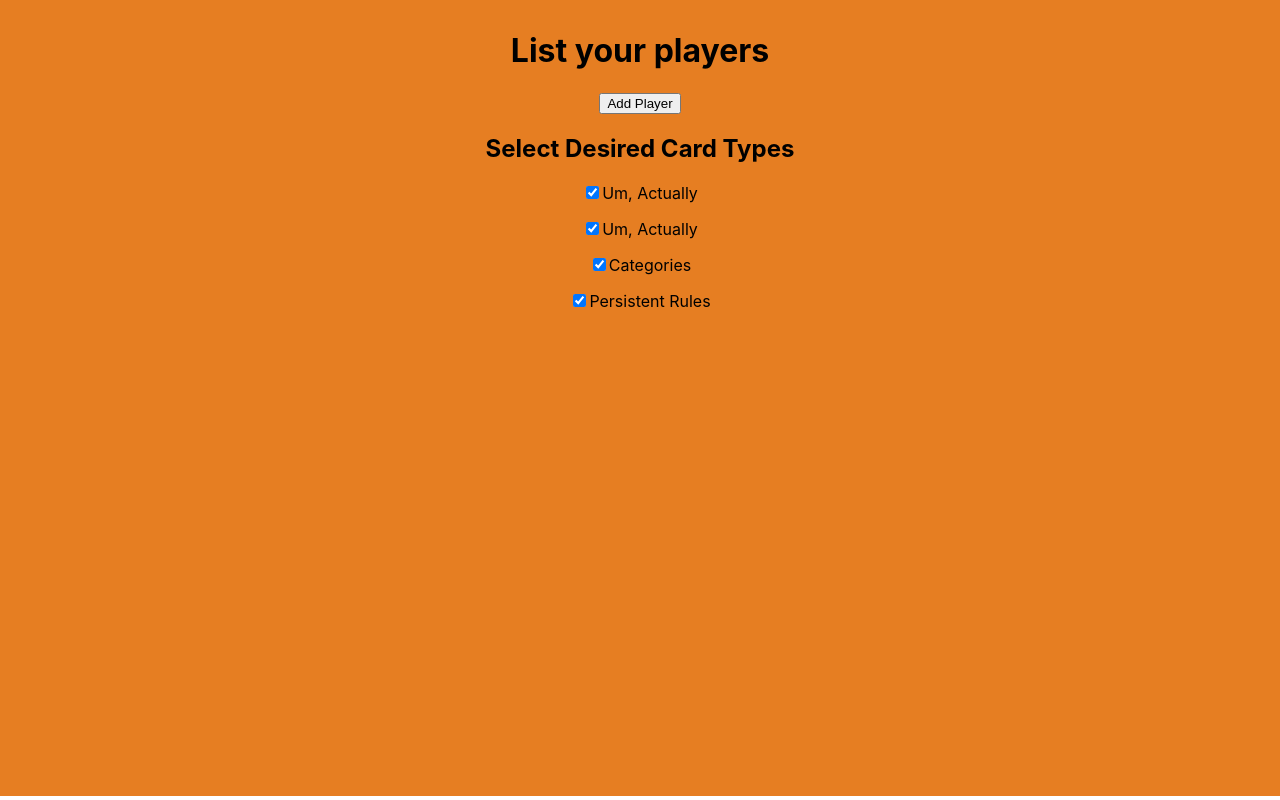
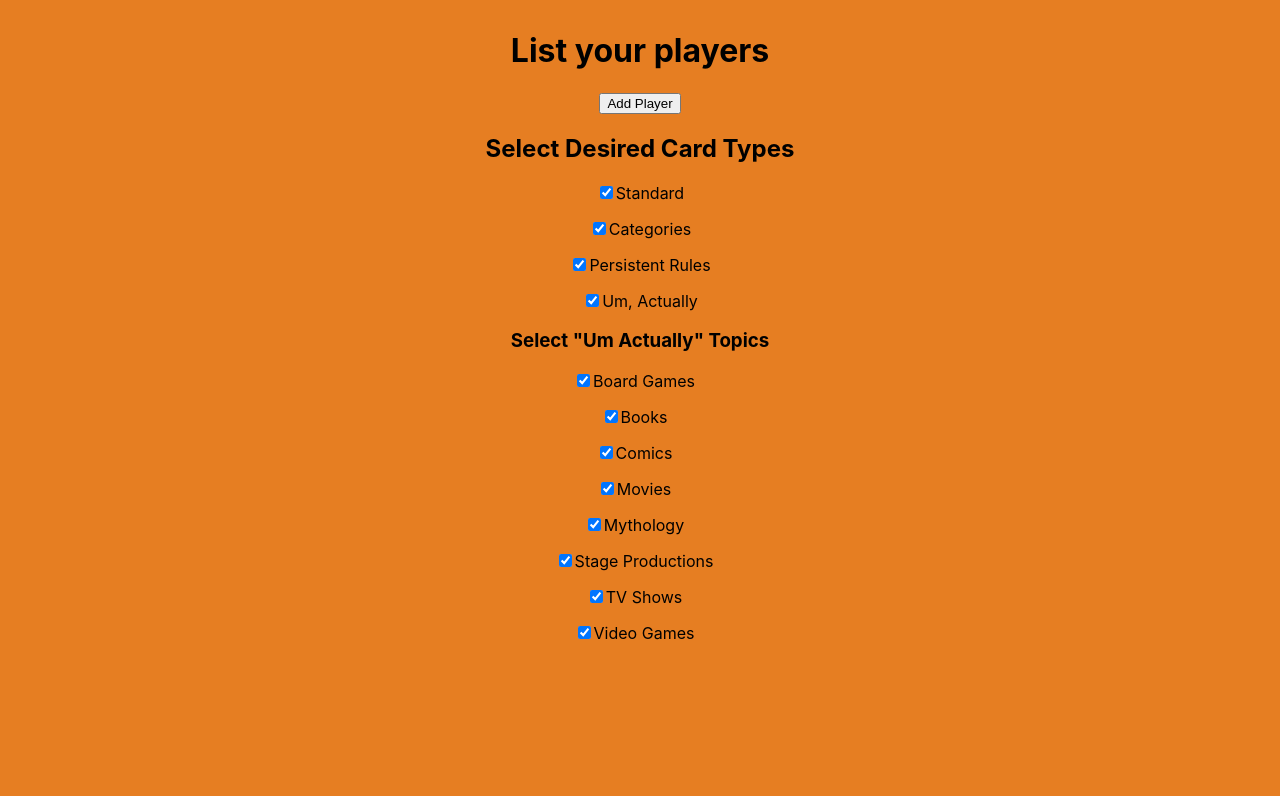
Before and after one commit to Drenam1/picolo, a React (Create React App) app: page / in a window 1280 px wide. Built offline with nearby package versions, Linux system fonts and the light colour scheme.

Commit message:
Enhance game setup: add support for selecting "Um Actually" topics and persist selections in local storage

```diff
--- a/src/App.tsx
+++ b/src/App.tsx
@@ -39,8 +39,16 @@ function App() {
     }
   }, []);
 
-  function startGame(players: string[], enabledCardTypes: string[]) {
+  function startGame(
+    players: string[],
+    enabledCardTypes: string[],
+    enabledUmActuallyTopics: string[]
+  ) {
     localStorage.setItem("picolo_players", JSON.stringify(players));
+    localStorage.setItem(
+      "picolo_umactually_topics",
+      JSON.stringify(enabledUmActuallyTopics)
+    );
     if (players.length < 2) {
       alert("You need at least 2 players to start the game.");
       return;
@@ -52,7 +60,11 @@ function App() {
       questions.push(...standardQuestions);
     }
     if (enabledCardTypes.includes("UmActually")) {
-      questions.push(...umActuallyQuestions);
+      // Filter questions based on enabled topics
+      const filteredUmActuallyQuestions = umActuallyQuestions.filter((q) =>
+        q.topics?.some((topic) => enabledUmActuallyTopics.includes(topic))
+      );
+      questions.push(...filteredUmActuallyQuestions);
     }
     if (enabledCardTypes.includes("Categories")) {
       questions.push(...categoryQuestions);
@@ -97,11 +109,7 @@ function App() {
     setCurrentRules([...currentRules, rule]);
   }
 
-  console.log("Question List:", questionList);
-
   const currentQuestion = questionList.length > 0 ? questionList[0] : null;
-
-  console.log("Current Question:", currentQuestion);
 
   return (
     <div className="App" style={{ backgroundColor: currentColor }}>
--- a/src/components/pages/playersPage/playersPage.css
+++ b/src/components/pages/playersPage/playersPage.css
@@ -4,3 +4,10 @@
   flex-wrap: wrap;
   gap: 1rem;
 }
+
+.topics-list {
+  display: flex;
+  flex-direction: column;
+  flex-wrap: wrap;
+  gap: 1rem;
+}
--- a/src/components/pages/playersPage/playersPage.tsx
+++ b/src/components/pages/playersPage/playersPage.tsx
@@ -1,8 +1,13 @@
 import React from "react";
 import "./playersPage.css";
+import { Topic } from "../../../constants/topic";
 
 export interface PlayersPageProps {
-  startGame: (players: string[], cardTypes: string[]) => void;
+  startGame: (
+    players: string[],
+    cardTypes: string[],
+    selectedTopics: string[]
+  ) => void;
 }
 
 const PlayersPage: React.FunctionComponent<PlayersPageProps> = ({
@@ -15,12 +20,24 @@ const PlayersPage: React.FunctionComponent<PlayersPageProps> = ({
     "Categories",
     "Rule",
   ]);
+  const allUmActuallyTopics = Object.values(Topic);
+  const [selectedTopics, setSelectedTopics] = React.useState<string[]>(() => {
+    const stored = localStorage.getItem("picolo_umactually_topics");
+    return stored ? JSON.parse(stored) : Object.values(Topic);
+  });
+
   React.useEffect(() => {
     const storedPlayers = localStorage.getItem("picolo_players");
     if (storedPlayers) {
       setPlayers(JSON.parse(storedPlayers));
     }
   }, []);
+
+  const toggleTopic = (topic: string) => {
+    setSelectedTopics((prev) =>
+      prev.includes(topic) ? prev.filter((t) => t !== topic) : [...prev, topic]
+    );
+  };
 
   return (
     <div className="players-page">
@@ -58,11 +75,10 @@ const PlayersPage: React.FunctionComponent<PlayersPageProps> = ({
           type="button"
           disabled={enabledCardTypes.length === 0}
           onClick={() => {
-            // Here you can implement the logic to start the game
-            console.log("Starting game with players:", players);
             startGame(
               players.filter((player) => !!player),
-              enabledCardTypes
+              enabledCardTypes,
+              selectedTopics
             );
           }}
           className="start-game-button"
@@ -84,21 +100,7 @@ const PlayersPage: React.FunctionComponent<PlayersPageProps> = ({
             }}
           />
           {""}
-          Um, Actually
-        </label>
-        <label>
-          <input
-            type="checkbox"
-            checked={enabledCardTypes.includes("UmActually")}
-            onChange={(e) => {
-              const newCardTypes = e.target.checked
-                ? [...enabledCardTypes, "UmActually"]
-                : enabledCardTypes.filter((type) => type !== "UmActually");
-              setEnabledCardTypes(newCardTypes);
-            }}
-          />
-          {""}
-          Um, Actually
+          Standard
         </label>
         <label>
           <input
@@ -128,7 +130,41 @@ const PlayersPage: React.FunctionComponent<PlayersPageProps> = ({
           {""}
           Persistent Rules
         </label>
+        <label>
+          <input
+            type="checkbox"
+            checked={enabledCardTypes.includes("UmActually")}
+            onChange={(e) => {
+              const newCardTypes = e.target.checked
+                ? [...enabledCardTypes, "UmActually"]
+                : enabledCardTypes.filter((type) => type !== "UmActually");
+              setEnabledCardTypes(newCardTypes);
+            }}
+          />
+          {""}
+          Um, Actually
+        </label>
       </div>
+      {enabledCardTypes.includes("UmActually") && (
+        <div className="um-actually-topics">
+          <h3>Select "Um Actually" Topics</h3>
+          <div className="topics-list">
+            {allUmActuallyTopics.sort().map((topic) => (
+              <label key={topic} style={{ marginRight: 12 }}>
+                <input
+                  type="checkbox"
+                  checked={selectedTopics.includes(topic)}
+                  onChange={() => toggleTopic(topic)}
+                />
+                {topic}
+              </label>
+            ))}
+            {selectedTopics.length === 0 && (
+              <div style={{ color: "red" }}>Select at least one topic.</div>
+            )}
+          </div>
+        </div>
+      )}
     </div>
   );
 };
```
